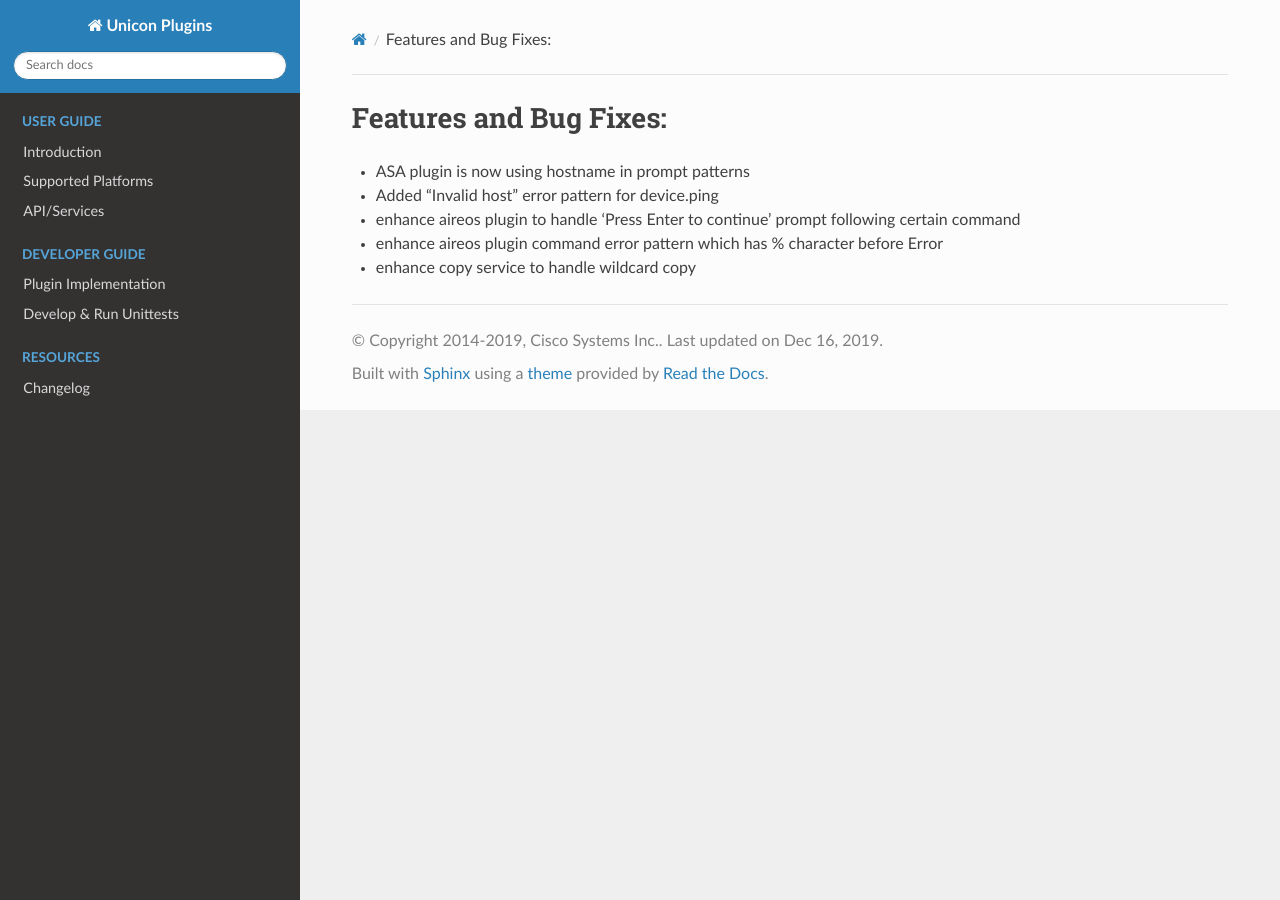
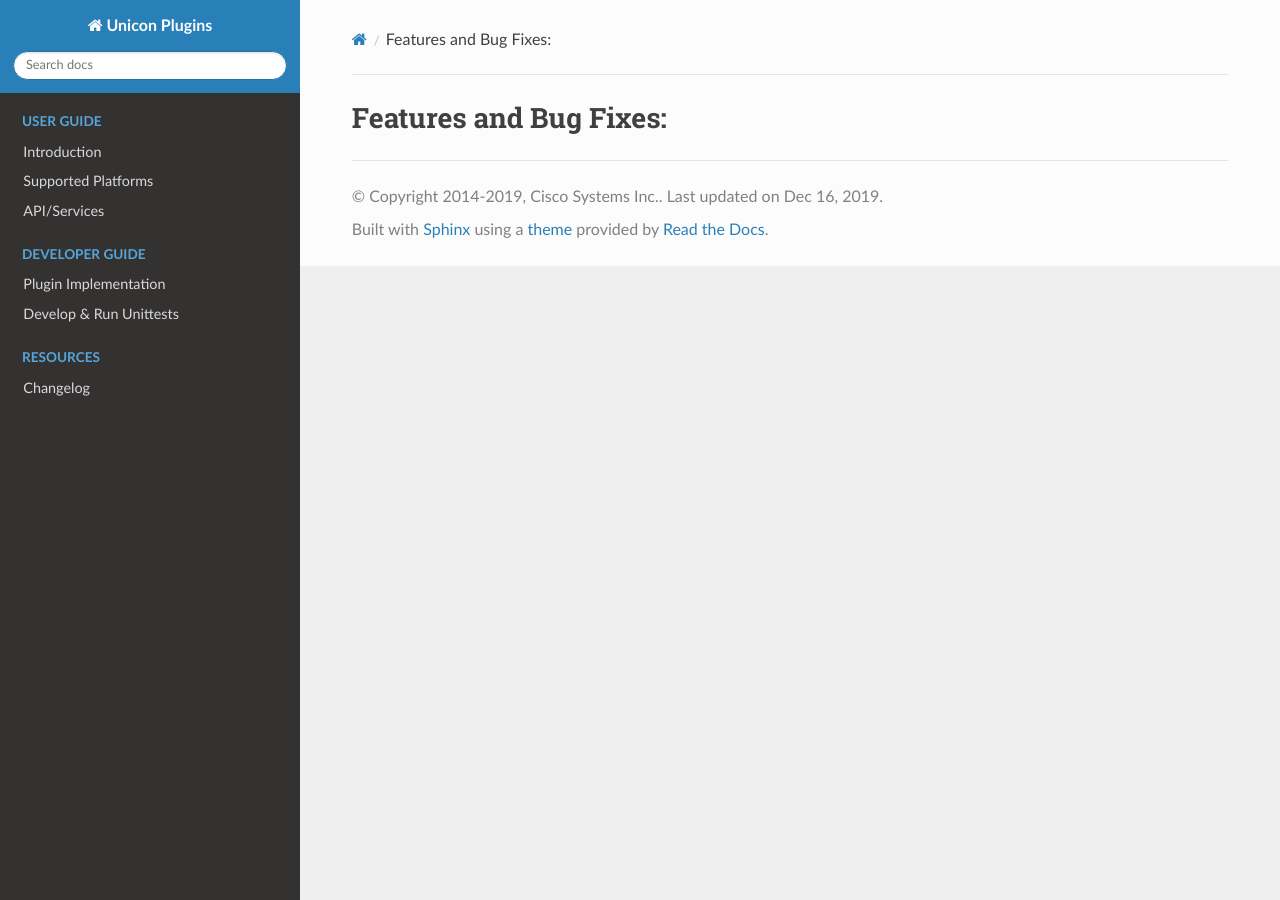
Before and after one commit to CiscoTestAutomation/unicon.plugins, a Sphinx documentation site: the page built from docs/changelog/undistributed.rst, in a window 1280 px wide. Built offline with Sphinx 7.4.7 and the Read the Docs theme 2.0.0, drawn with Linux system fonts in a browser that asks for light colours; pages that are not in the unit, such as notebooks, are missing from menus; the version number could not be read and is left out.

Commit message:
Changes for v19.12

```diff
--- a/docs/changelog/index.rst
+++ b/docs/changelog/index.rst
@@ -4,4 +4,5 @@ Changelog
 .. toctree::
    :maxdepth: 2
 
+   2019/dec
    2019/nov
--- a/docs/changelog/undistributed.rst
+++ b/docs/changelog/undistributed.rst
@@ -1,12 +1,2 @@
 Features and Bug Fixes:
 ^^^^^^^^^^^^^^^^^^^^^^^
-
-- ASA plugin is now using hostname in prompt patterns
-
-- Added "Invalid host" error pattern for device.ping
-
-- enhance aireos plugin to handle 'Press Enter to continue' prompt following certain command
-
-- enhance aireos plugin command error pattern which has % character before Error
-
-- enhance copy service to handle wildcard copy
```
Also changed, not shown: docs/changelog/2019/dec.rst (added, +46 -0 lines).
